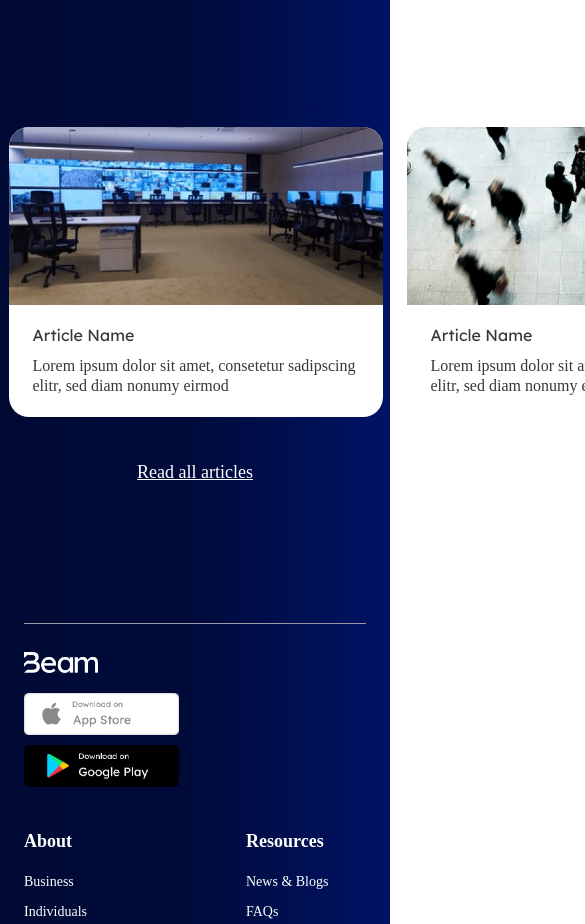
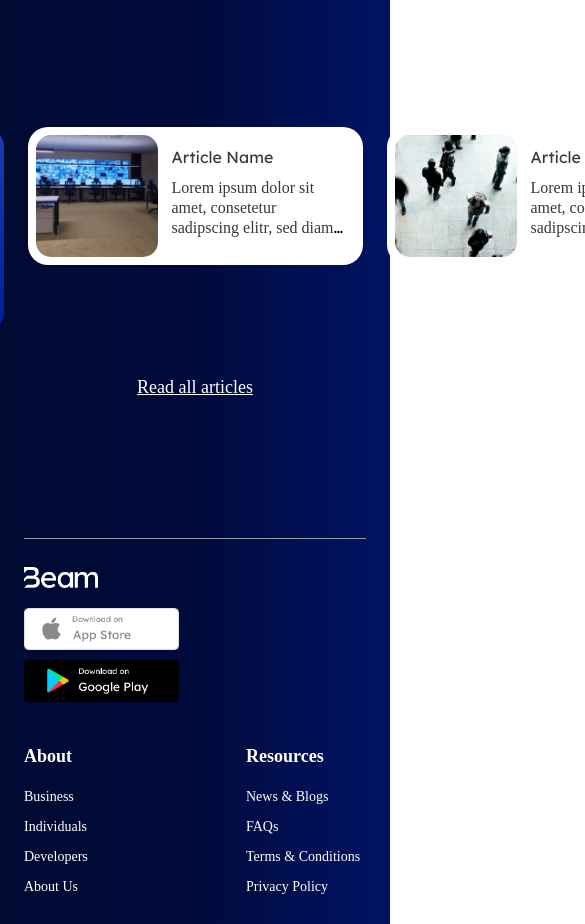
Before and after one commit to Beam-Data-Company/beam-early-access, a Next.js app: page / in a window 390 px wide. Shown: the part 3700-4624 px from the top of the page, 585 px wide, since content can reach past the window. Built offline with nearby package versions, Linux system fonts and the light colour scheme; a web font is replaced by a local one.

Commit message:
responsive ver of Article, Newsletter card

```diff
--- a/components/landing_page/ArticleCard.module.css
+++ b/components/landing_page/ArticleCard.module.css
@@ -1,10 +1,65 @@
 .container {
-  width: 374px;
+  display: flex;
+  flex-direction: column;
+  width: 375px;
   height: 290px;
   background-color: #ffffff;
   border-radius: 20px;
+  min-width: 375px;
+  overflow: hidden;
 }
 
 .bottom_section {
-  padding: 16px 0 16px 24px;
+  padding: 16px 16px 16px 24px;
 }
+
+.description {
+  display: -webkit-box;
+  -webkit-line-clamp: 2;
+  -webkit-box-orient: vertical;
+  overflow: hidden;
+}
+
+/* ipad portrait and phone*/
+@media (max-width: 1040px) {
+  .container {
+    width: 285px;
+    min-width: 285px;
+  }
+
+  .image {
+    min-width: 375px;
+  }
+}
+
+/*phone*/
+@media (max-width: 600px) {
+  .container {
+    flex-direction: row;
+    width: 335px;
+    height: 138px;
+  }
+
+  .image {
+    border-radius: 15px;
+    overflow: hidden;
+    margin: 8px;
+    min-width: 122px;
+    position: relative;
+  }
+
+  .bottom_section {
+    padding-left: 6px;
+    padding-top: 20px;
+  }
+
+  .description {
+    -webkit-line-clamp: 3;
+  }
+}
+
+@media (max-width: 350px) {
+  .container {
+    width: 300px;
+  }
+}
--- a/components/landing_page/ArticleCard.tsx
+++ b/components/landing_page/ArticleCard.tsx
@@ -2,6 +2,7 @@ import styles from './ArticleCard.module.css'
 import Text from '../Text'
 import Spacer from '../Spacer'
 import Image from 'next/image'
+import { useMediaQuery } from 'react-responsive'
 
 type Props = {
   title: string
@@ -11,15 +12,26 @@ type Props = {
 }
 
 export default function ArticleCard(props: Props) {
+  const isPhone = useMediaQuery({ maxWidth: 600 })
+
   return (
     <div className={styles.container}>
-      <Image src={props.image} alt={props.alt} width={374} height={178} />
+      <div className={styles.image}>
+        <Image
+          src={props.image}
+          alt={props.alt}
+          objectFit="cover"
+          layout={isPhone ? 'fill' : undefined}
+        />
+      </div>
       <div className={styles.bottom_section}>
         <Text color="#383838">{props.title}</Text>
         <Spacer height={10} />
-        <Text color="#383838" family="Assistant">
-          {props.description}
-        </Text>
+        <div className={styles.description}>
+          <Text color="#383838" family="Assistant">
+            {props.description}
+          </Text>
+        </div>
       </div>
     </div>
   )
--- a/components/landing_page/NewsletterCard.module.css
+++ b/components/landing_page/NewsletterCard.module.css
@@ -10,4 +10,20 @@
   justify-content: center;
   align-items: center;
   text-align: center;
+  min-width: 375px;
 }
+
+/*phone*/
+@media (max-width: 600px) {
+  .container {
+    height: 205px;
+    width: 335px;
+    min-width: 0;
+  }
+}
+
+@media (max-width: 350px) {
+  .container {
+    width: 300px;
+  }
+}
```
